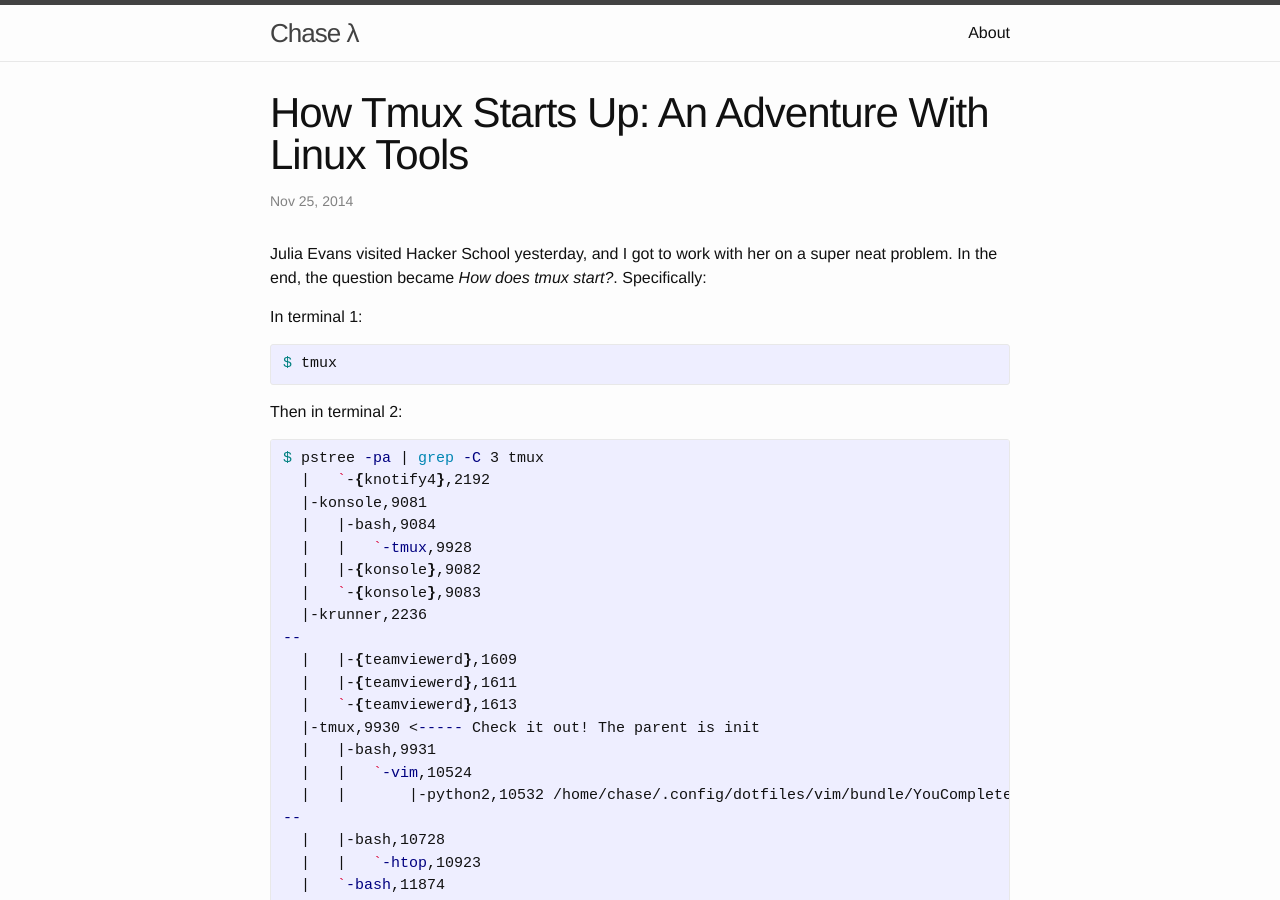
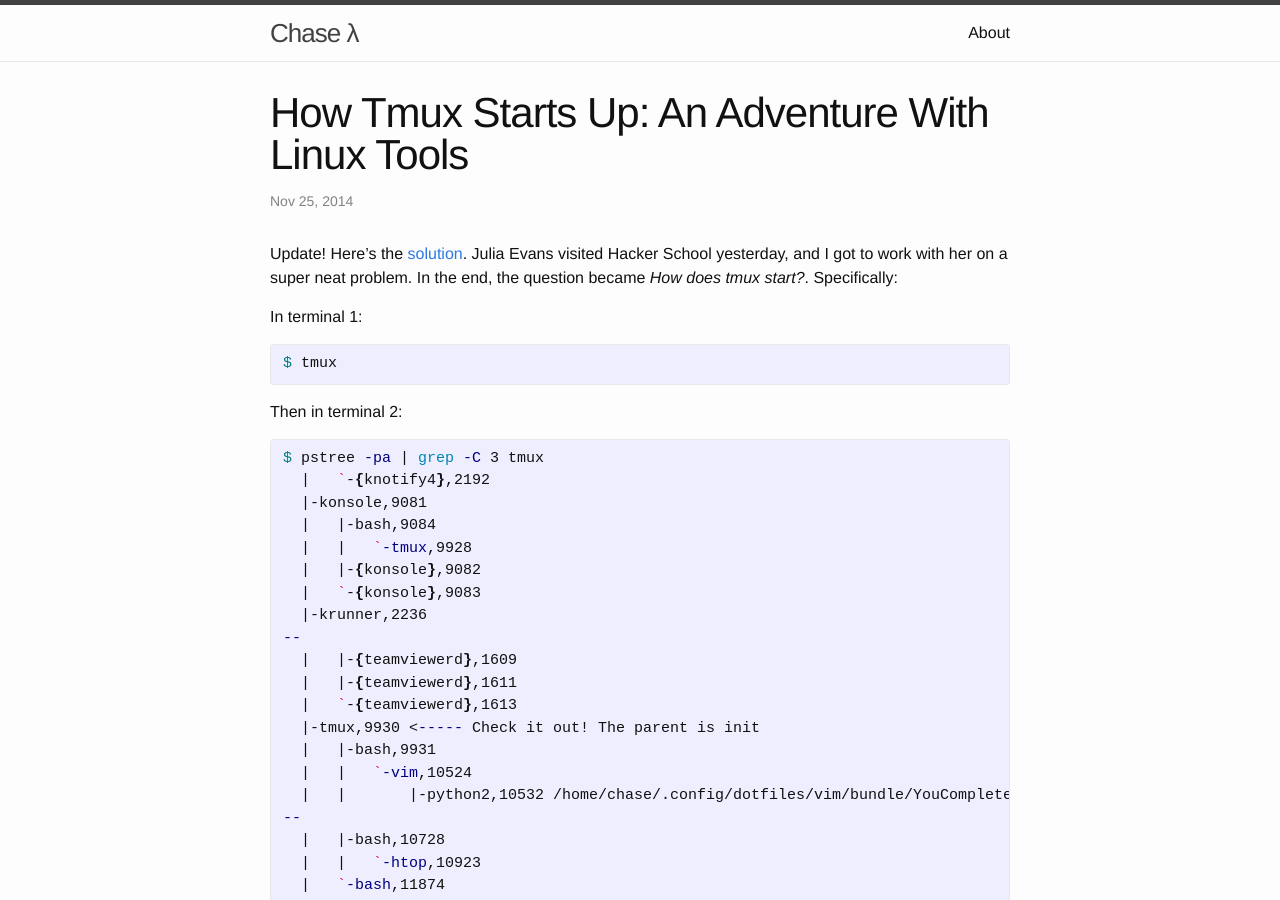
Before and after one commit to chaselambda/chaselambda.github.io, a Jekyll site: the page built from _posts/2014-11-25-how-tmux-starts-up-an-adventure-with-linux-tools.markdown, in a window 1280 px wide and 900 px high. Built offline with Jekyll 4.4.1, drawn with Linux system fonts in a browser that asks for light colours.

Commit message:
Updated post

```diff
--- a/_posts/2014-11-25-how-tmux-starts-up-an-adventure-with-linux-tools.markdown
+++ b/_posts/2014-11-25-how-tmux-starts-up-an-adventure-with-linux-tools.markdown
@@ -3,7 +3,7 @@ layout: post
 title: "How Tmux Starts Up: An Adventure With Linux Tools"
 date: 2014-11-25T13:58:45-05:00
 ---
-
+Update! Here's the [solution](/2014/11/28/how-tmux-starts-up-an-adventure-with-linux-tools-updated.html).
 Julia Evans visited Hacker School yesterday, and I got to work with her on a super neat problem. In the end, the question became *How does tmux start?*. Specifically:
 
 
```
